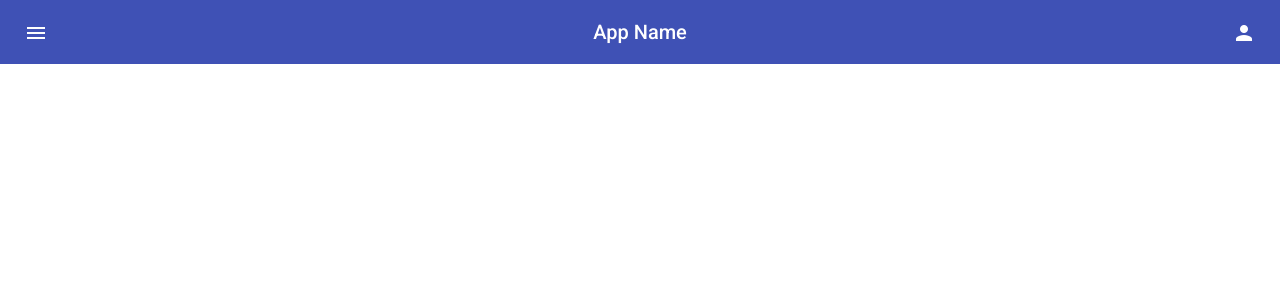
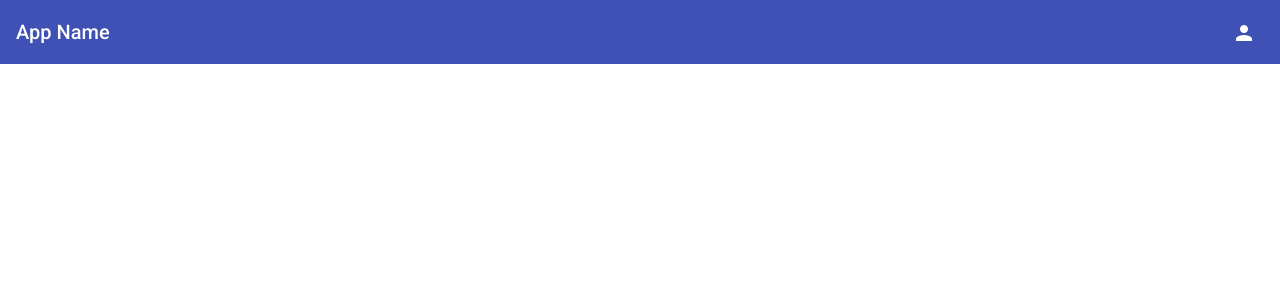
Before and after one commit to AlexanderGridin/home-acc, an Angular app: page / in a window 1280 px wide. Shown: the top 300 px of the page. Built offline with nearby package versions, Linux system fonts and the light colour scheme.

Commit message:
header.component clean up

```diff
--- a/src/app/shared/modules/header/components/header/header.component.html
+++ b/src/app/shared/modules/header/components/header/header.component.html
@@ -1,10 +1,6 @@
 <div class="header">
   <mat-toolbar color="primary">
     <mat-toolbar-row class="header__row">
-      <div class="header__column">
-        <ng-container *ngTemplateOutlet="appMenu"></ng-container>
-      </div>
-
       <div class="header__column">
         <ng-container *ngTemplateOutlet="appName"></ng-container>
       </div>
@@ -16,18 +12,13 @@
   </mat-toolbar>
 </div>
 
-<ng-template #appMenu>
-  <button mat-icon-button (click)="handleMenuButtonClick()">
-    <mat-icon>{{ menuButtonIcon }}</mat-icon>
-  </button>
-</ng-template>
-
 <ng-template #appName> App Name </ng-template>
 
 <ng-template #userMenu>
   <button mat-icon-button [matMenuTriggerFor]="userMenu">
     <mat-icon>person</mat-icon>
   </button>
+
   <mat-menu #userMenu="matMenu">
     <ng-template matMenuContent>
       <button mat-menu-item>
--- a/src/app/shared/modules/header/components/header/header.component.ts
+++ b/src/app/shared/modules/header/components/header/header.component.ts
@@ -1,28 +1,8 @@
-import { Component, Output, EventEmitter } from '@angular/core';
-
-enum MenuButtonIcon {
-  Menu = 'menu',
-  Close = 'close',
-}
+import { Component } from '@angular/core';
 
 @Component({
   selector: 'nn-header',
   templateUrl: './header.component.html',
   styleUrls: ['./header.component.scss'],
 })
-export class HeaderComponent {
-  public menuButtonIcon: MenuButtonIcon = MenuButtonIcon.Menu;
-
-  @Output() onMenuButtonClick: EventEmitter<void> = new EventEmitter<void>();
-  @Output() onUserButtonClick: EventEmitter<void> = new EventEmitter<void>();
-
-  public handleMenuButtonClick(): void {
-    if (this.menuButtonIcon === MenuButtonIcon.Menu) {
-      this.menuButtonIcon = MenuButtonIcon.Close;
-    } else {
-      this.menuButtonIcon = MenuButtonIcon.Menu;
-    }
-
-    this.onUserButtonClick.emit();
-  }
-}
+export class HeaderComponent {}
```
